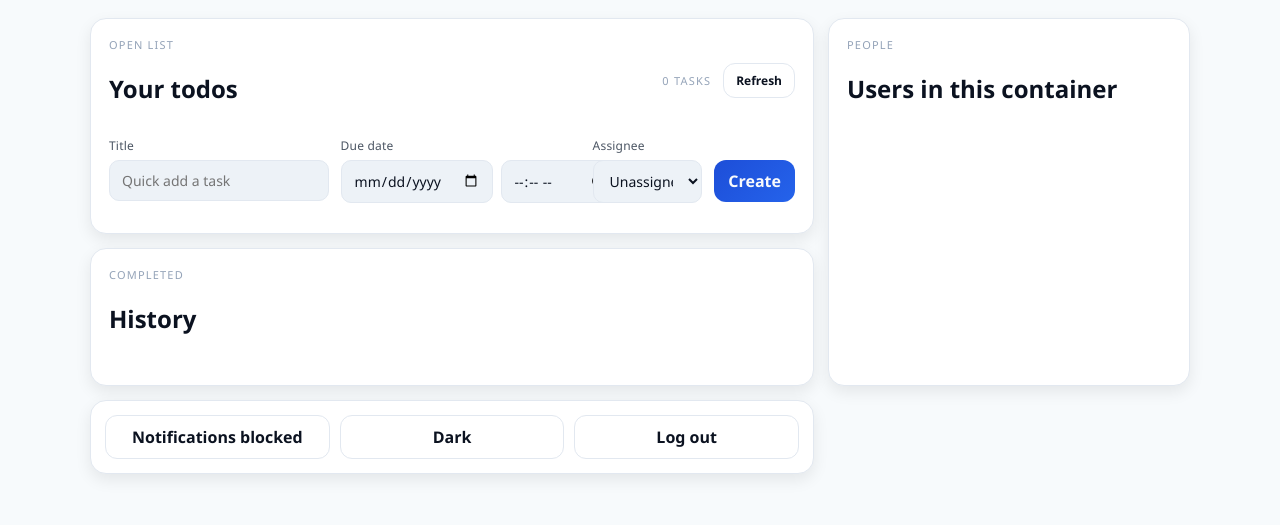
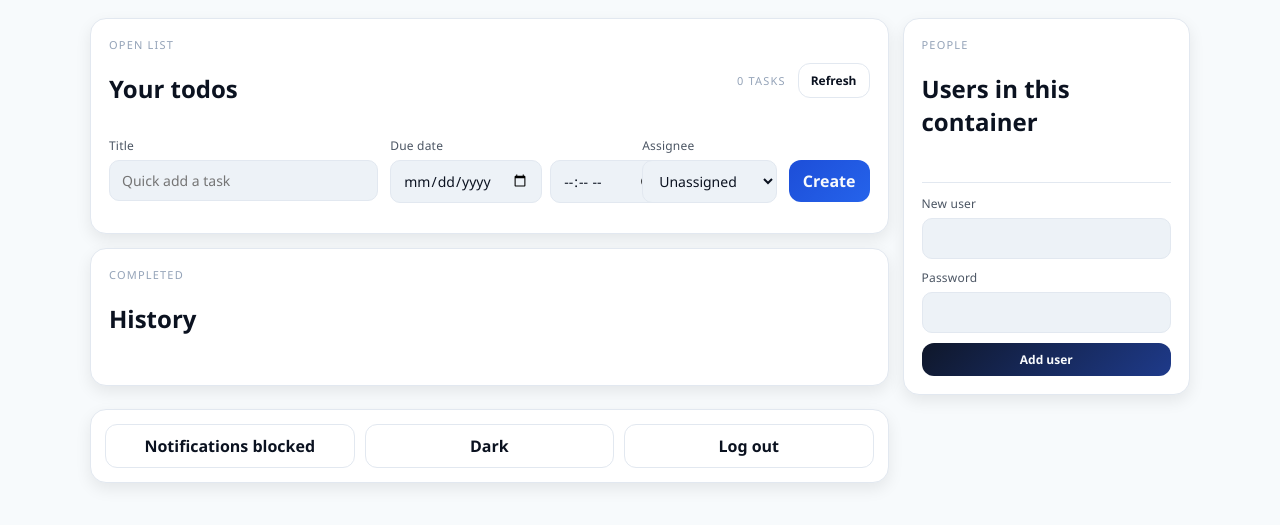
Before and after one commit to KAV7272/container-todo, a Flask app: page / in a window 1280 px wide. Shown: the part 24-549 px from the top of the page. Run offline with Flask 3, Linux system fonts and the light colour scheme; the visitor is signed in with stand-in values (Sample User, id 1); data comes from the database, SQL or seed files in the repository; data that the repository does not hold is empty; some libraries are stand-ins or nearby versions.

Commit message:
Adjust task spacing, info icon, and restore user add/delete

```diff
--- a/static/app.js
+++ b/static/app.js
@@ -11,6 +11,9 @@
     appView: document.getElementById("app-view"),
     loginForm: document.getElementById("login-form"),
     registerForm: document.getElementById("register-form"),
+    addUserForm: document.getElementById("add-user-form"),
+    addUserName: document.getElementById("add-user-name"),
+    addUserPass: document.getElementById("add-user-pass"),
     logoutBtn: document.getElementById("logout-btn"),
     newTaskForm: document.getElementById("new-task-form"),
     taskTitle: document.getElementById("task-title"),
@@ -509,6 +512,26 @@
       });
     }
 
+    if (els.addUserForm) {
+      els.addUserForm.addEventListener("submit", (e) => {
+        e.preventDefault();
+        const username = els.addUserName.value.trim();
+        const password = els.addUserPass.value;
+        if (!username || !password) return;
+        api("/auth/register", {
+          method: "POST",
+          body: JSON.stringify({ username, password }),
+        })
+          .then(() => {
+            els.addUserName.value = "";
+            els.addUserPass.value = "";
+            toast("User created");
+            refreshAll();
+          })
+          .catch((err) => toast(err.message, "error"));
+      });
+    }
+
   }
 
   function connectEvents() {
--- a/static/style.css
+++ b/static/style.css
@@ -105,7 +105,7 @@ main.content {
 .layout {
   display: grid;
   gap: 14px;
-  grid-template-columns: 2fr 1fr;
+  grid-template-columns: 2.5fr 0.9fr;
 }
 
 .column {
@@ -272,11 +272,12 @@ button.small {
   display: grid;
   grid-template-columns: auto 1fr auto;
   align-items: center;
-  gap: 12px;
-  padding: 12px;
+  gap: 14px;
+  padding: 16px;
   border: 1px solid var(--border);
-  border-radius: 12px;
+  border-radius: 14px;
   background: var(--bg-input);
+  min-height: 120px;
 }
 
 .task .title {
@@ -352,7 +353,8 @@ button.small {
 }
 
 .sidebar {
-  min-width: 240px;
+  min-width: 220px;
+  max-width: 320px;
 }
 
 .user-list {
@@ -483,12 +485,14 @@ button.small {
   background: transparent;
   color: var(--text);
   border-radius: 50%;
-  width: 28px;
-  height: 28px;
-  display: grid;
-  place-items: center;
+  width: 30px;
+  height: 30px;
+  display: flex;
+  align-items: center;
+  justify-content: center;
   cursor: pointer;
   font-weight: 700;
+  line-height: 1;
 }
 
 .info-tooltip {
--- a/templates/index.html
+++ b/templates/index.html
@@ -113,6 +113,18 @@
               </div>
             </div>
             <ul id="user-list" class="user-list"></ul>
+            <div class="divider"></div>
+            <form id="add-user-form" class="stack">
+              <label class="field">
+                <span class="field-label">New user</span>
+                <input id="add-user-name" autocomplete="off" required>
+              </label>
+              <label class="field">
+                <span class="field-label">Password</span>
+                <input id="add-user-pass" type="password" required>
+              </label>
+              <button type="submit" class="secondary small">Add user</button>
+            </form>
           </aside>
 
           <div class="card controls-card">
```
